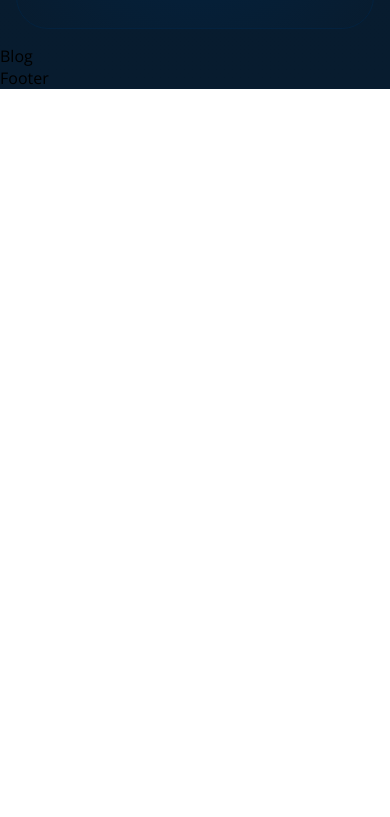
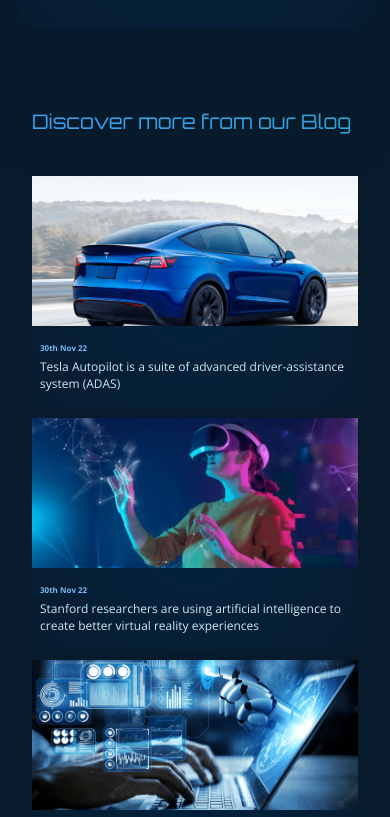
Before and after one commit to deezicypher/grand-ai, a React (Create React App) app: page / in a window 390 px wide. Shown: the part 4567-5384 px from the top of the page. Before the commit the page ends 4656 px from the top, so only its background shows below. Built offline with nearby package versions, Linux system fonts and the light colour scheme; a web font is replaced by a local one.

Commit message:
articles and blog section done for

```diff
--- a/src/components/article/Article.js
+++ b/src/components/article/Article.js
@@ -1,8 +1,19 @@
 import React from 'react';
+import './article.scss';
 
-const Article = () => {
+
+const Article = ({imgUrl,date,title}) => {
   return (
-    <div>Article</div>
+    <div className='deezi_article'>
+      <div className='image'>
+            <img src={imgUrl} alt="" />
+      </div>
+      <div className='content'>
+      <p>{date}</p>
+      <h3>{title}</h3>
+      </div>
+
+    </div>
   )
 }
 
--- /dev/null
+++ b/src/components/article/article.scss
@@ -0,0 +1,82 @@
+$hbackground:-moz-radial-gradient(circle at 50% 50%, rgba(3, 34, 63, 1) 0%, rgba(8, 28, 47, 1) 100%);
+
+/* safari 5.1+,chrome 10+ */
+$hbackground:-webkit-radial-gradient(circle at 50% 50%, rgba(3, 34, 63, 1) 0%, rgba(8, 28, 47, 1) 100%);
+
+/* opera 11.10+ */
+$hbackground:-o-radial-gradient(circle at 50% 50%, rgba(3, 34, 63, 1) 0%, rgba(8, 28, 47, 1) 100%);
+
+/* ie 10+ */
+$hbackground:-ms-radial-gradient(circle at 50% 50%, rgba(3, 34, 63, 1) 0%, rgba(8, 28, 47, 1) 100%);
+
+/* global 92%+ browsers support */
+$hbackground:radial-gradient(circle at 50% 50%, rgba(3, 34, 63, 1) 0%, rgba(8, 28, 47, 1) 100%);
+
+
+.deezi_article{
+    width: 100%;
+    height: 100%;
+    display: flex;
+    flex-direction: column;
+
+    background: $hbackground;
+    .image{
+        height: 250px;
+        background: $hbackground;
+        object-fit: contain;
+        img{
+            object-fit: cover;
+            width: 100%;
+            height: 100%;
+        }
+
+    }
+    .content{
+        display: flex;
+        flex-direction: column;
+        justify-content: space-between;
+
+        padding: 1rem 1.5rem;
+        height: 100%;
+
+        p{
+            font-size: 12px;
+            font-weight: bold;
+        }
+        h3{
+            font-weight: 500;
+            line-height: 30px;
+            color: #cee8f0;
+        }
+    }
+}
+
+@media screen and (max-width: 520px) {
+    .deezi_article{
+
+        .image{
+            height: 150px;
+            object-fit: contain;
+            img{
+                object-fit: cover;
+                width: 100%;
+                height: 100%;
+            }
+
+        }
+        .content{
+            padding: 1rem 0.5rem;
+            height: 100%;
+            p{
+                font-size: 8px;
+            font-weight: bold;
+            margin-bottom: 5px;
+            }
+            h3{
+                font-weight: 400;
+            line-height: normal;
+            font-size: 12px;
+            }
+        }
+    }
+}
--- a/src/components/navbar/navbar.scss
+++ b/src/components/navbar/navbar.scss
@@ -18,7 +18,7 @@
         align-items: center;
 
         p{
-            color: #7ab7f6;
+            color: #35a2e2;
             font-family: 'Orbitron';
             font-style: normal;
             font-weight: 500;
--- /dev/null
+++ b/src/imports.js
@@ -0,0 +1,15 @@
+import tesladrive from './assets/img/tesladrive.jpeg';
+import machine from './assets/img/machine.png';
+import neural from './assets/img/neural.png';
+import robotai from './assets/img/robotai.png';
+import roboticmind from './assets/img/roboticmind.png';
+import vrlady from './assets/img/vrlady.png';
+
+export {
+    tesladrive,
+    machine,
+    neural,
+    robotai,
+    roboticmind,
+    vrlady
+}
--- a/src/sections/blog/Blog.js
+++ b/src/sections/blog/Blog.js
@@ -1,10 +1,23 @@
-import React from 'react'
-import './blog.scss'
-
+import React from 'react';
+import './blog.scss';
+import {Article} from '../../components';
+import { tesladrive,machine,robotai, roboticmind, vrlady,neural } from '../../imports';
 
 const Blog = () => {
   return (
-    <div>Blog</div>
+    <div className='deezi_blog section_padding'>
+      <div className='heading'>
+        <h1 className='gradient_text'>Discover more from our Blog </h1>
+      </div>
+      <div className='container'>
+          <Article imgUrl={tesladrive} date={"30th Nov 22 "} title={"Tesla Autopilot is a suite of advanced driver-assistance system (ADAS) "} />
+          <Article imgUrl={vrlady} date={"30th Nov 22 "} title={"Stanford researchers are using artificial intelligence to create better virtual reality experiences"} />
+          <Article imgUrl={machine} date={"30th Nov 22 "} title={"The goals of artificial intelligence include computer-enhanced learning, reasoning, and perception."} />
+          <Article imgUrl={roboticmind} date={"30th Nov 22 "} title={"Some critics fear that the extensive use of advanced AI can have a negative effect on society."} />
+          <Article imgUrl={robotai} date={"30th Nov 22 "} title={"Weak AI tends to be simple and single-task oriented, while strong AI carries on tasks that are more complex and human-like."} />
+          <Article imgUrl={neural} date={"30th Nov 22 "} title={"Deep Learning is Hierarchical Feature Learning"}/>
+      </div>
+    </div>
   )
 }
 
--- a/src/sections/blog/blog.scss
+++ b/src/sections/blog/blog.scss
@@ -0,0 +1,49 @@
+.deezi_blog{
+    display: flex;
+    flex-direction: column;
+    .heading{
+        width: 100%;
+        text-align: left;
+        margin-bottom: 5rem;
+        h1{
+            line-height: 75px;
+            font-weight: 800;
+        }
+    }
+    .container{
+        display: flex;
+        flex-direction: row;
+        flex-wrap: wrap;
+        gap: 10px;
+    }
+    .container>* {
+        flex: 1 1 320px;
+    }
+}
+
+@media screen and (max-width: 768px){
+    .deezi_blog{
+        .container{
+            display: flex;
+            flex-direction: row;
+            flex-wrap: wrap;
+            gap: 10px;
+        }
+        .container>* {
+            flex: 1 1 300px;
+        }
+}
+}
+
+@media screen and (max-width:520px){
+    .deezi_blog{
+        .heading{
+            margin-bottom: 2rem;
+            h1{
+                font-size: 20px;
+                line-height: normal;
+                font-weight: 500;
+            }
+        }
+    }
+}
```
Also changed, not shown: src/components/article/article.sass (deleted).
